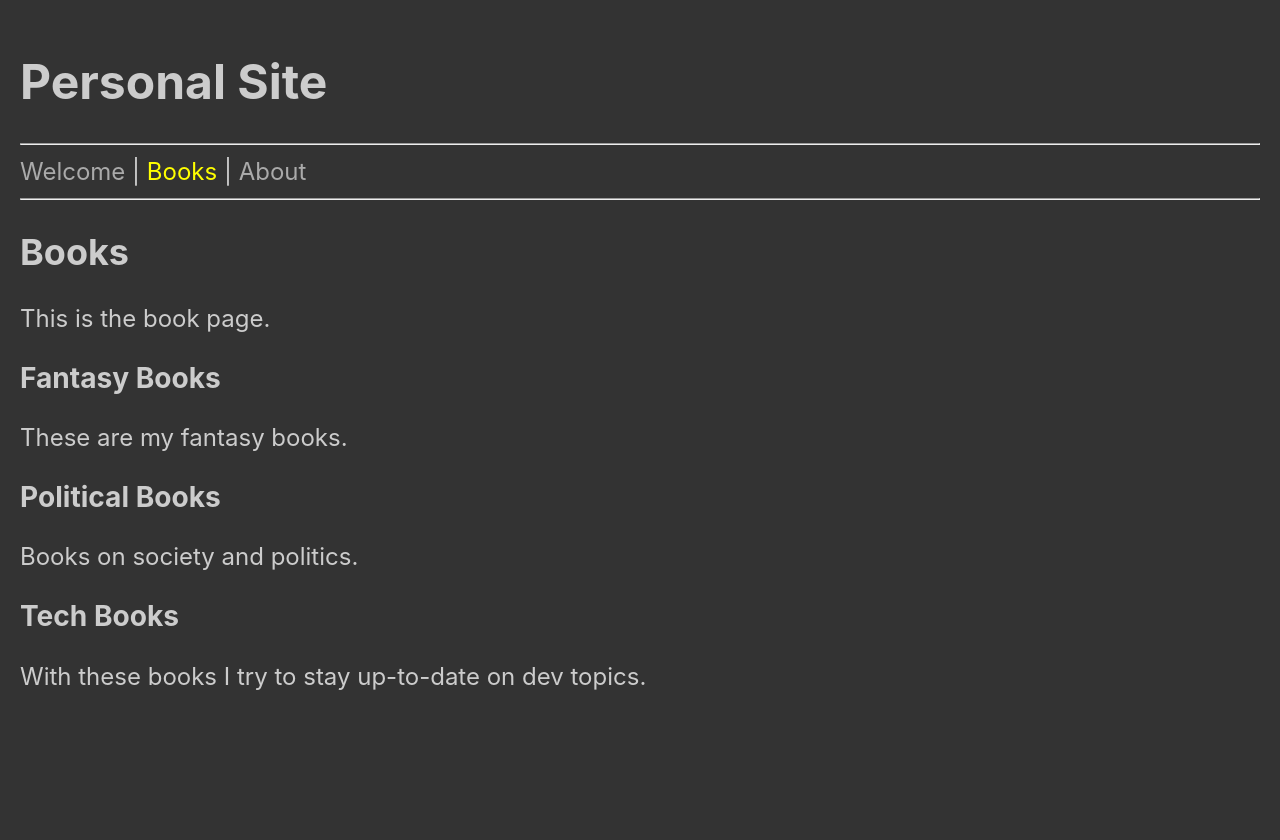
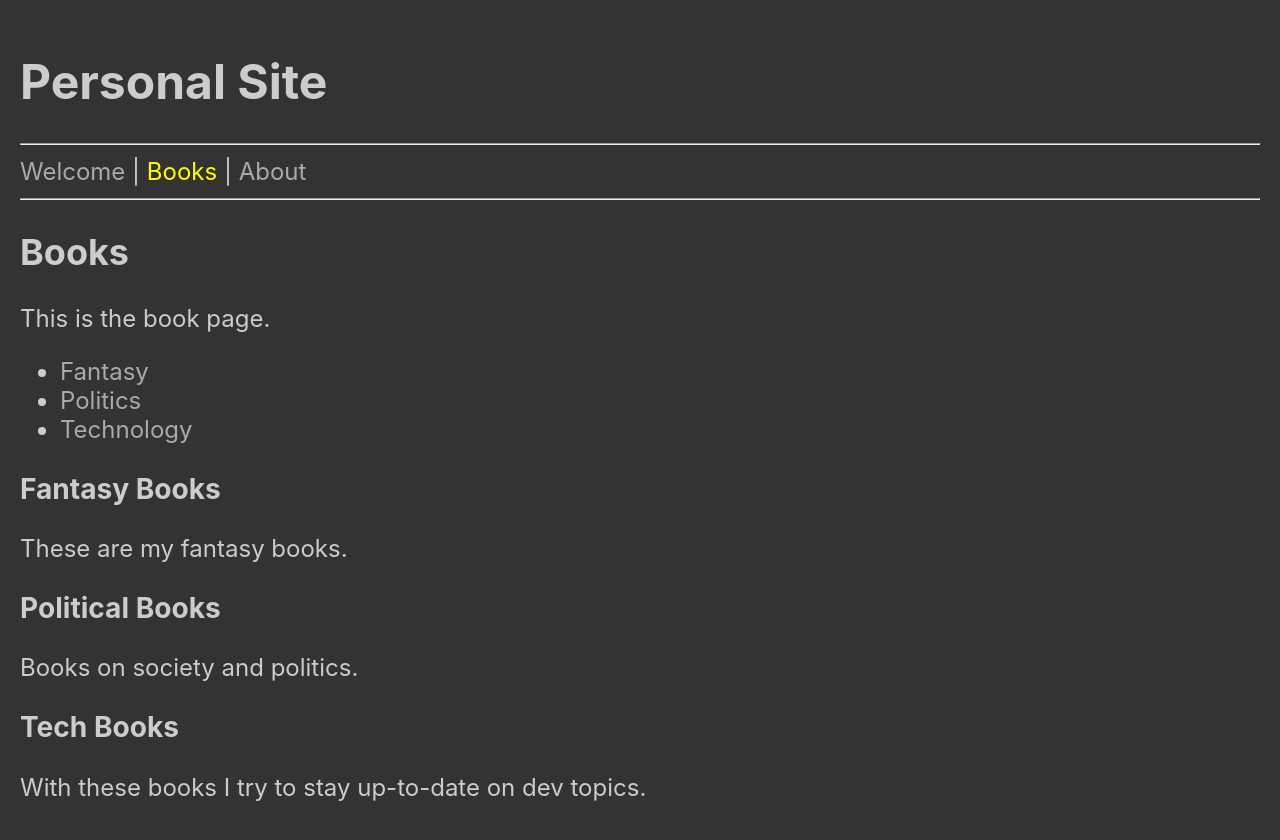
Before and after one commit to edwardtanguay/live-coding-react-router-advanced-outlet-etc, a React (Vite) app: page /books in a window 1280 px wide. Shown: the top 840 px of the page. Before the commit the page ends 800 px from the top, so only its background shows below. Built offline with nearby package versions, Linux system fonts and the light colour scheme.

Commit message:
book navlinks work

```diff
--- a/src/pages/PageBooks.jsx
+++ b/src/pages/PageBooks.jsx
@@ -1,15 +1,23 @@
 import { BookGroupFantasy } from '../components/BookGroupFantasy';
 import { BookGroupPolitics } from '../components/BookGroupPolitics';
 import { BookGroupTechnology } from '../components/BookGroupTechnology';
+import { NavLink } from 'react-router-dom';
 
 export const PageBooks = () => {
 	return (
 		<div className="page_books">
 			<h2>Books</h2>
 			<p>This is the book page.</p>
-			<BookGroupFantasy/>
-			<BookGroupPolitics/>
-			<BookGroupTechnology/>
+
+			<ul>
+				<li><NavLink to="fantasy">Fantasy</NavLink></li>
+				<li><NavLink to="politics">Politics</NavLink></li>
+				<li><NavLink to="technology">Technology</NavLink></li>
+			</ul>
+
+			<BookGroupFantasy />
+			<BookGroupPolitics />
+			<BookGroupTechnology />
 		</div>
-	)
-}
+	);
+};
```
